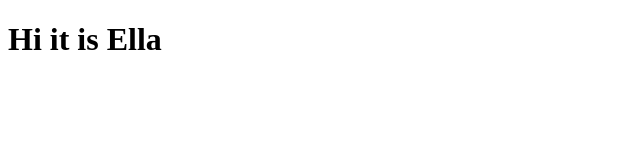
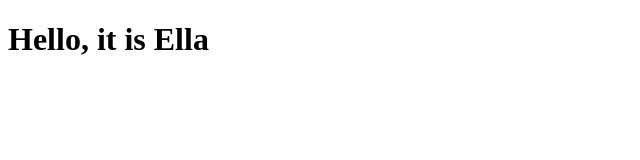
Before and after one commit to ella12333/ella12333.github.io, a plain HTML site: page index.html in a window 1280 px wide. Shown: the whole page, without its empty margins (0-640 px from the left). Drawn offline with Linux system fonts and the light colour scheme.

Commit message:
Update index.html

```diff
--- a/index.html
+++ b/index.html
@@ -2,6 +2,6 @@
 <html>
   <head></head>
   <body>
-    <h1>Hi it is Ella</h1>
+    <h1>Hello, it is Ella</h1>
   </body>
 </html>
```
